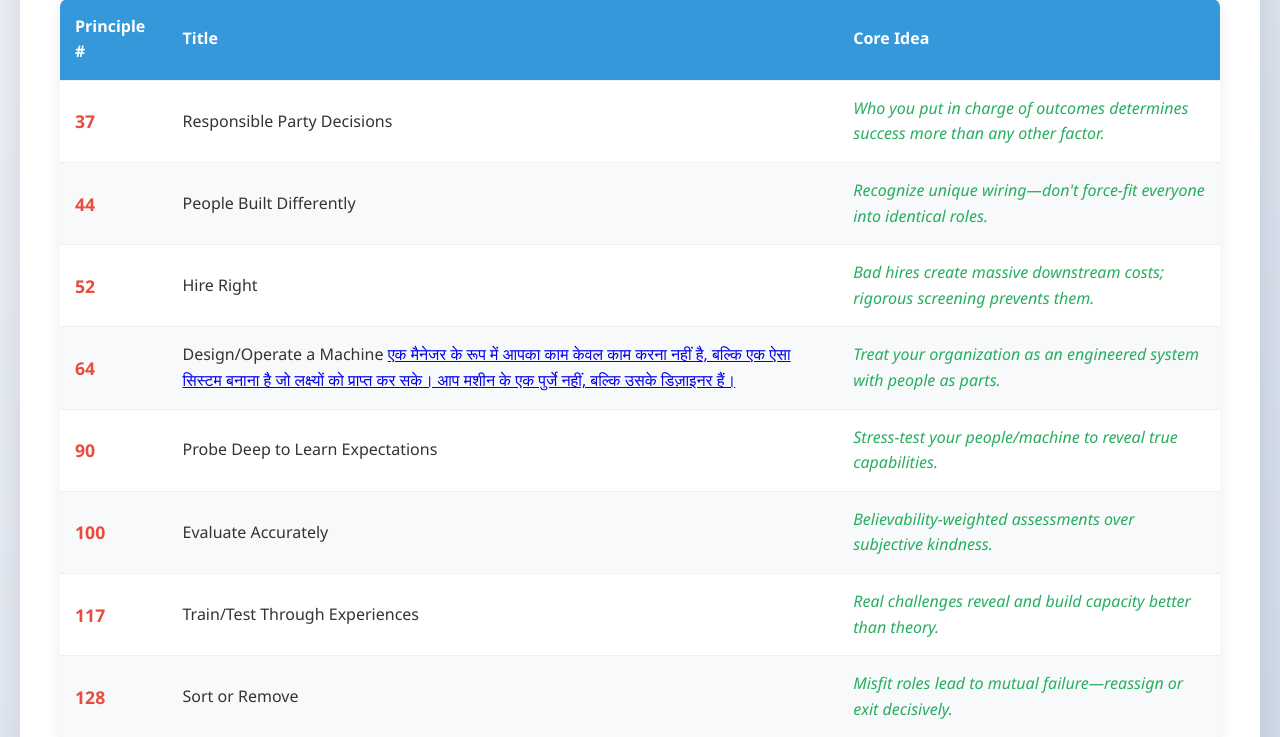
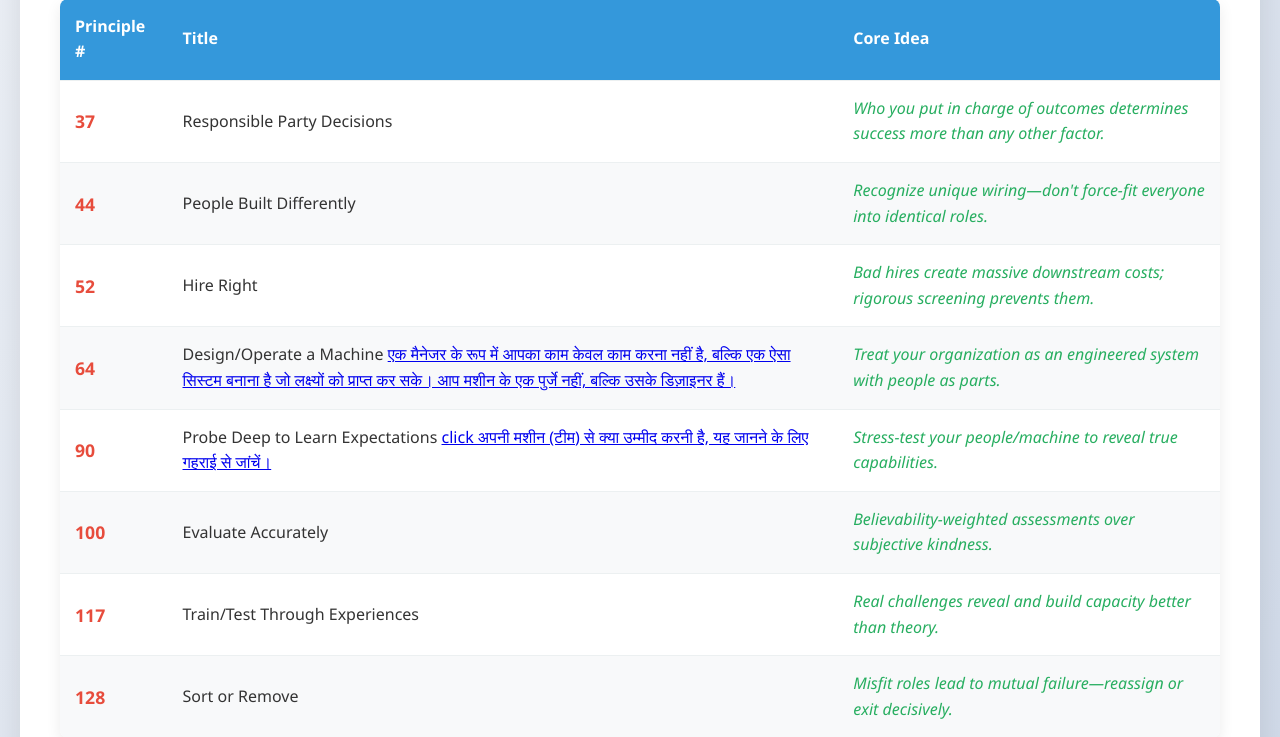
Before and after one commit to kbulbul026-coder/Centers, a Flask app: page /principles-system in a window 1280 px wide. Shown: the part 837-1574 px from the top of the page. Run offline with Flask 3, Linux system fonts and the light colour scheme.

Commit message:
Update principles_system.html

```diff
--- a/templates/principles_system.html
+++ b/templates/principles_system.html
@@ -79,7 +79,7 @@
                 <tr><td class="principle-num">90</td><td>Probe Deep to Learn Expectations
 
 
-<a href="/probing-system" class="inline-block bg-slate-800 hover:bg-slate-700 text-white font-bold py-3 px-8 rounded-xl transition">
+<a href="/probing-system" class="inline-block bg-slate-800 hover:bg-slate-700 text-white font-bold py-3 px-8 rounded-xl transition">click अपनी मशीन (टीम) से क्या उम्मीद करनी है, यह जानने के लिए गहराई से जांचें।
                  </a>
 
 
```
